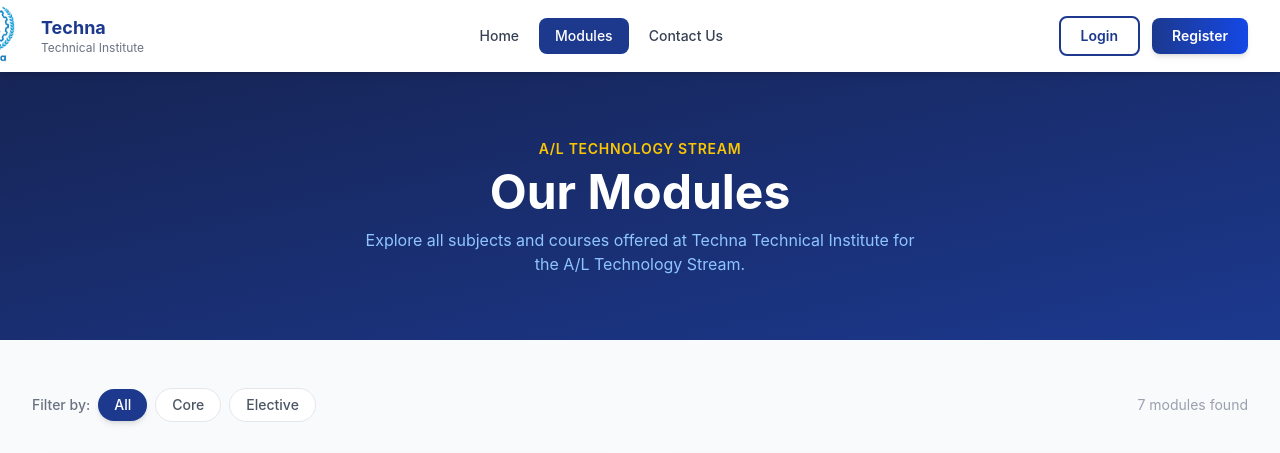
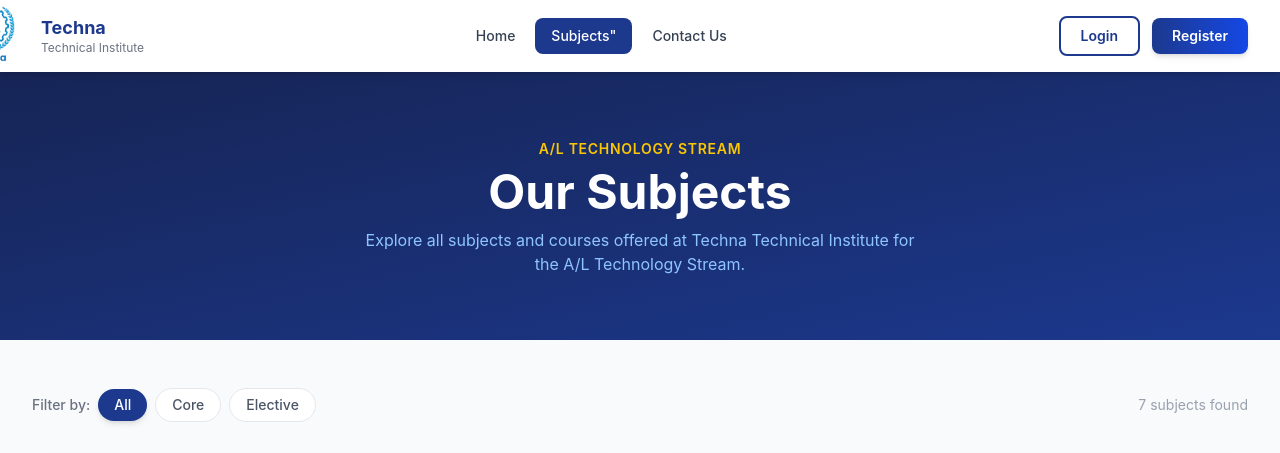
Before and after one commit to Neon-Labz/Techna-website-FE, a Next.js app: page /modules in a window 1280 px wide. Shown: the top 453 px of the page. Built offline with nearby package versions, Linux system fonts and the light colour scheme.

Commit message:
change module

```diff
--- a/src/components/shared/PublicHeader.tsx
+++ b/src/components/shared/PublicHeader.tsx
@@ -12,7 +12,7 @@ export default function PublicHeader() {
 
   const navLinks = [
     { label: 'Home', path: '/' },
-    { label: 'Modules', path: '/modules' },
+    { label: 'Subjects"', path: '/modules' },
     { label: 'Contact Us', path: '/contact' },
   ];
 
--- a/src/components/website/ModulesSection.tsx
+++ b/src/components/website/ModulesSection.tsx
@@ -26,7 +26,7 @@ export default function ModulesSection() {
       <div className="bg-gradient-to-br from-blue-950 to-blue-900 py-16">
         <div className="max-w-7xl mx-auto px-4 sm:px-6 lg:px-8 text-center">
           <span className="text-yellow-400 font-semibold text-sm uppercase tracking-wider">A/L Technology Stream</span>
-          <h1 className="text-4xl md:text-5xl font-bold text-white mt-2">Our Modules</h1>
+          <h1 className="text-4xl md:text-5xl font-bold text-white mt-2">Our Subjects</h1>
           <p className="text-blue-300 mt-3 max-w-xl mx-auto">Explore all subjects and courses offered at Techna Technical Institute for the A/L Technology Stream.</p>
         </div>
       </div>
@@ -44,7 +44,7 @@ export default function ModulesSection() {
               {cat}
             </button>
           ))}
-          <span className="ml-auto text-sm text-gray-400">{filtered.length} modules found</span>
+          <span className="ml-auto text-sm text-gray-400">{filtered.length} subjects found</span>
         </div>
 
         {/* Modules Grid */}
```
